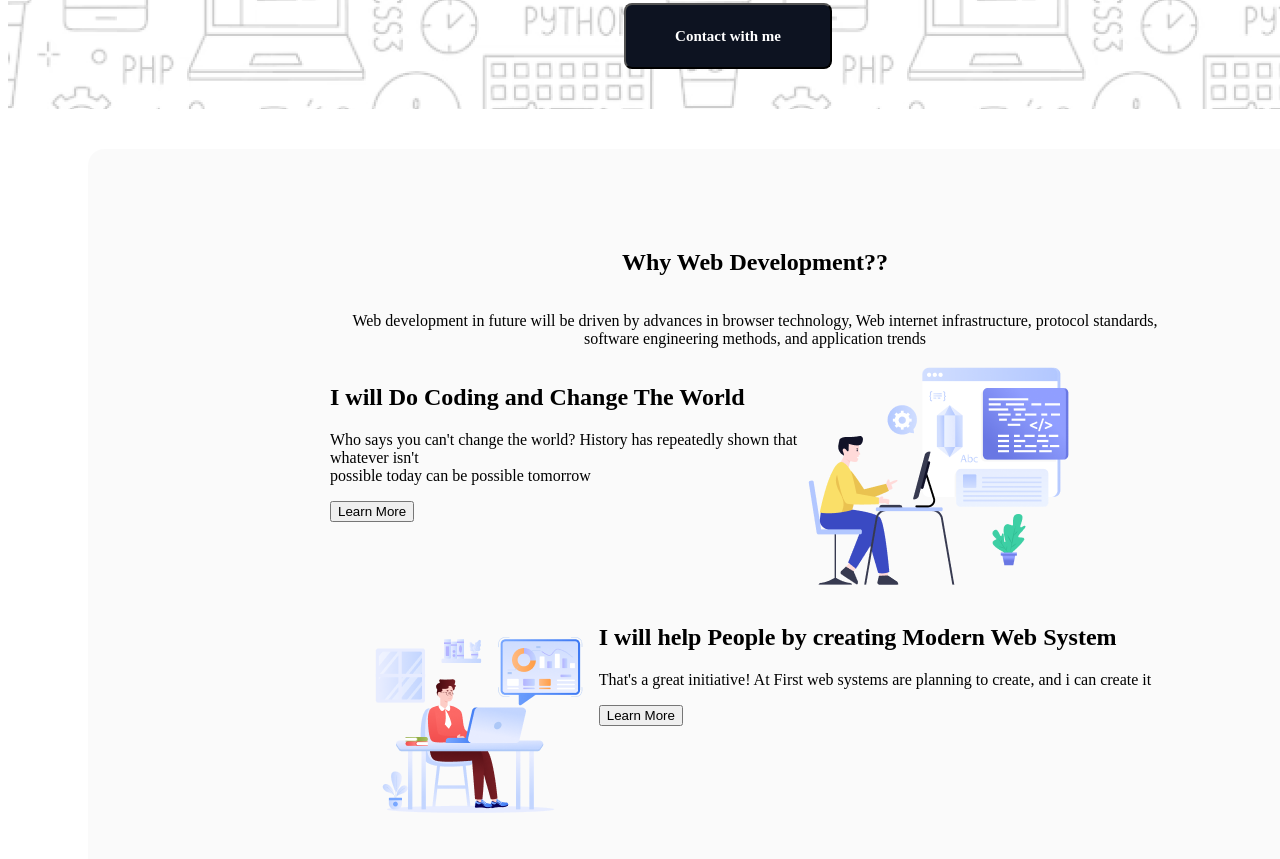
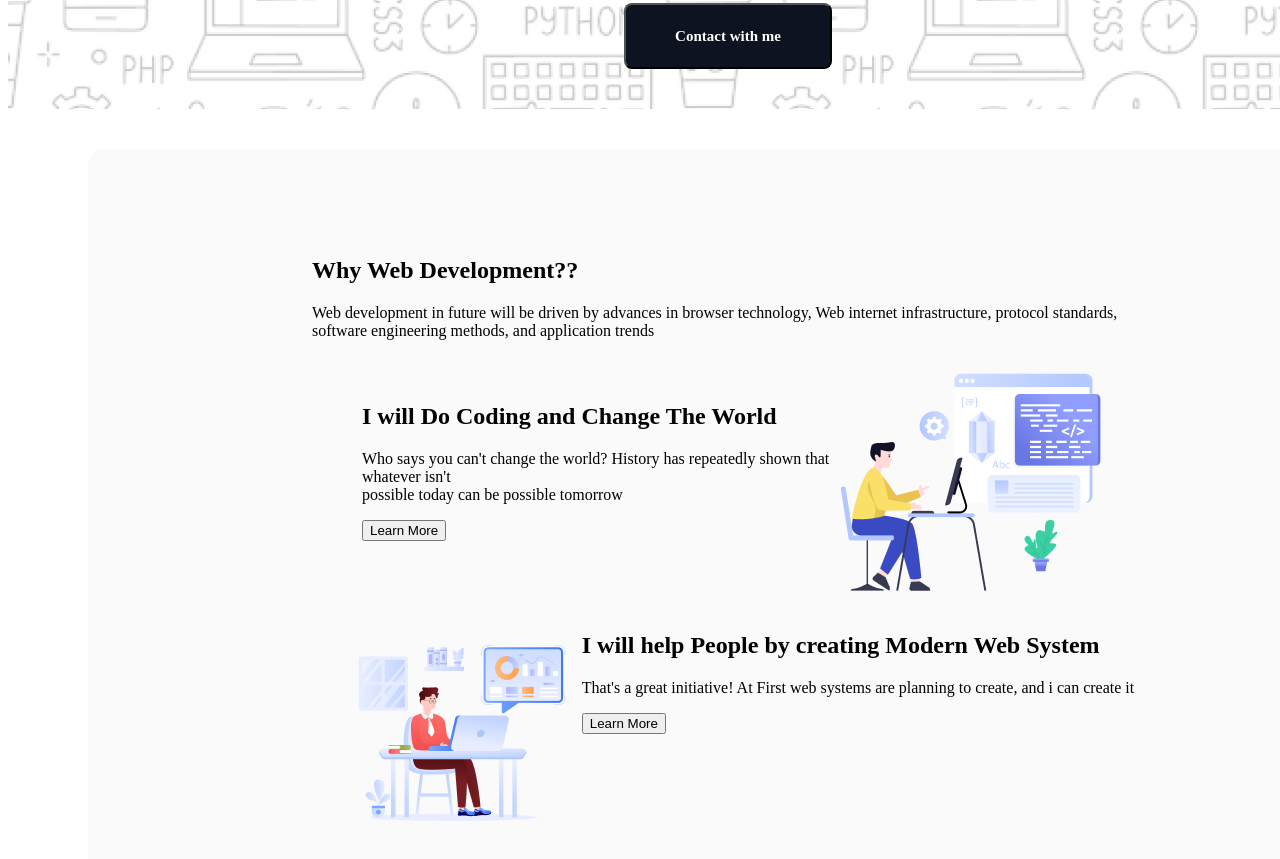
Before and after one commit to Prince-galib/my-first-assignment, a plain HTML site: page index.html in a window 1280 px wide. Shown: the part 610-1469 px from the top of the page. Drawn offline with Linux system fonts and the light colour scheme; a web font is replaced by a local one.

Commit message:
final update

```diff
--- a/styels.css
+++ b/styels.css
@@ -74,11 +74,14 @@ nav{
 .box-container{
     width: 1140px;
     height: 895px;
+    margin: 0 auto;
     display: flex;
     flex-direction: column;
-    justify-content: flex-start;
+    justify-content: center;
     align-items: center;
-    padding: 80px 97px 80px 97px;
+    /* background-position: center;
+    background-size: cover; */
+    padding: 80px ;
     border-radius: 16px;
     background: rgba(13, 19, 33, 0.02);
     margin: 40px 80px 40px 80px;
@@ -86,15 +89,17 @@ nav{
 .box-con{
     width: 852px;
     height: 115px;
-    display: flex;
-    flex-direction: column;
+    /* display: flex; */
+    /* flex-direction: column;
     align-items: center;
-    text-align: center;
+    text-align: center; */
 }
 .box-content{
     width: 850px;
     height: 240px;
     display: flex;
+    justify-content: center;
+    align-items: center;
     margin-top: 20px;
 }
 .box-item{
@@ -110,7 +115,7 @@ nav{
     height: 575px;
     flex-direction: column;
     justify-content: center;
-    padding: 0;
+    padding: 10;
 }
 .yt-text{
     width: 852px;
```
